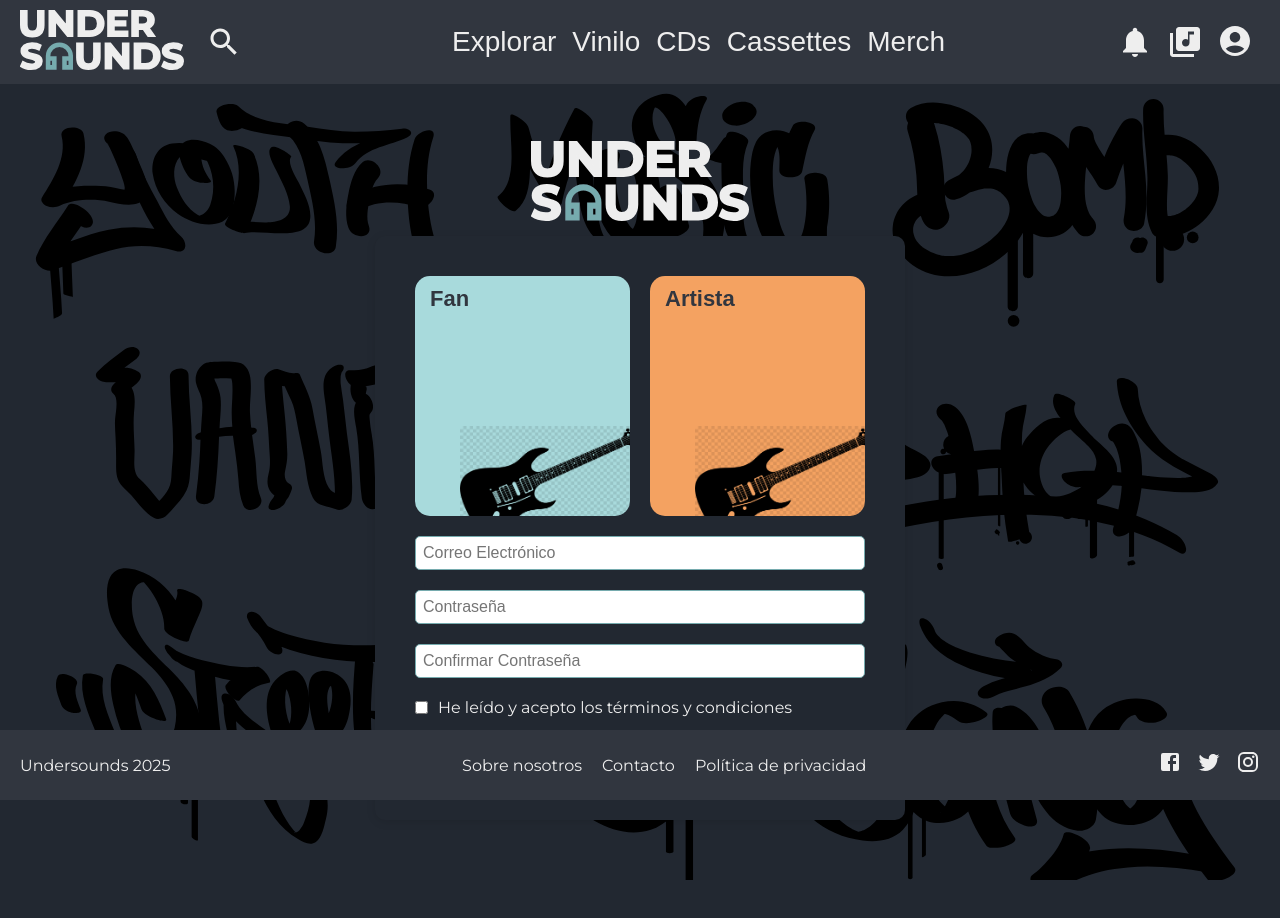
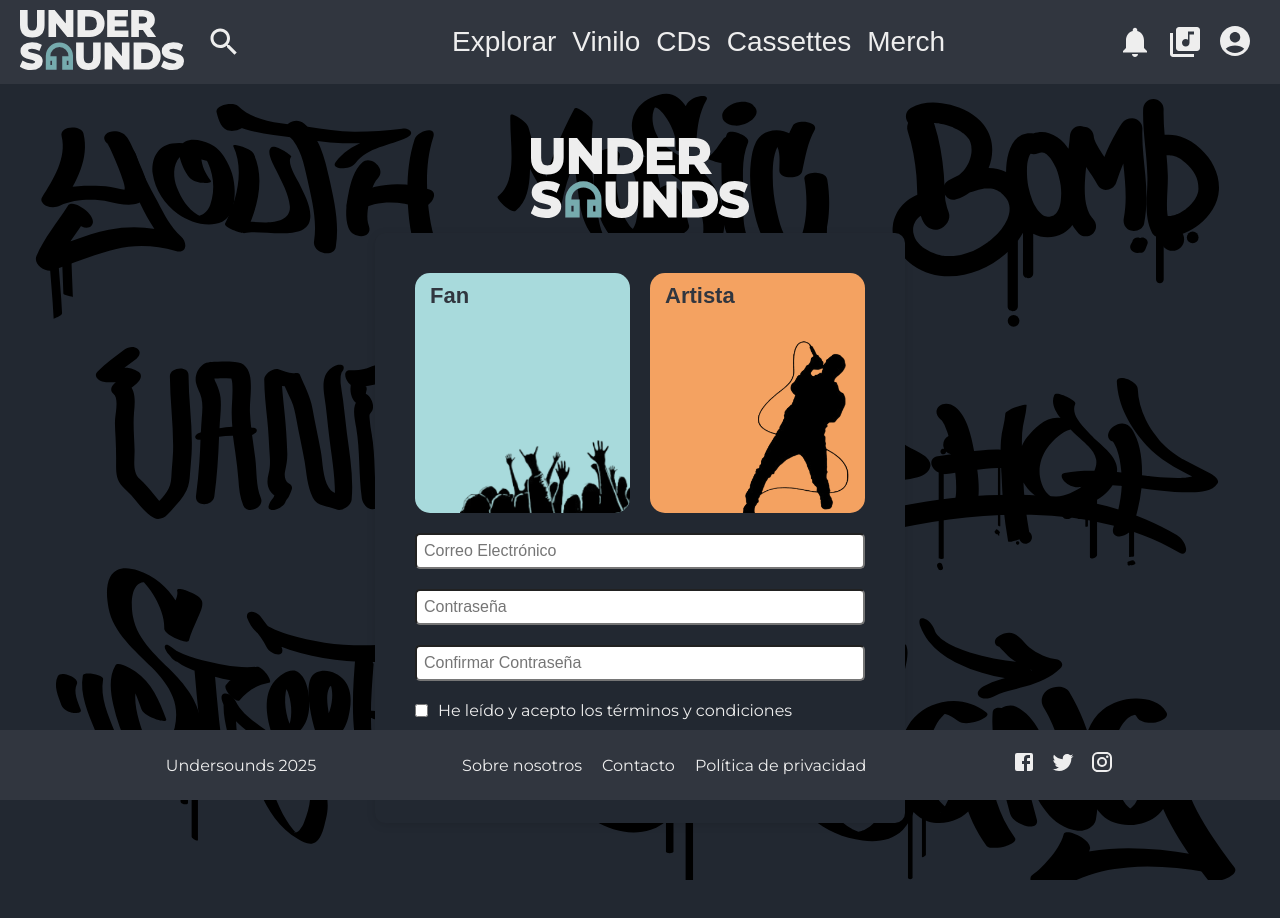
Before and after one commit to abenitezm/undersounds, a Next.js app: page /signup in a window 1280 px wide. Shown: the top 918 px of the page. Built offline with nearby package versions, Linux system fonts and the light colour scheme.

Commit message:
Arreglado el espacio del footer, los errores del login y signup.

```diff
--- a/src/app/components/Footer.tsx
+++ b/src/app/components/Footer.tsx
@@ -9,7 +9,7 @@
 
 const FooterContainer = styled.footer`
     display: flex;
-    justify-content: space-between;
+    justify-content: space-evenly;
     align-items: center;
     padding: 20px;
     background-color: ${colors.tertiary};
--- a/src/app/signup/page.tsx
+++ b/src/app/signup/page.tsx
@@ -29,9 +29,9 @@
     box-shadow: 0 2px 10px rgba(0, 0, 0, 0.1);
 `;
 
-const Input = styled.input`
+const Input = styled.input<{$errorInputs : boolean}>`
     padding: 7px;
-    border: 1px solid ${colors.primary};
+    border: 1px solid ${({$errorInputs}) => ($errorInputs ? "red" : "${colors.primary}")};
     border-radius: 5px;
     font-size: 16px;
 `;
@@ -68,8 +68,14 @@
     const [password, setPassword] = useState('');
     const [confirmPassword, setConfirmPassword] = useState('');
     const [role, setRole] = useState('');
+    const [acceptedTerms, setAcceptedTerms] = useState(false);
     const { setUserRole } = useAuth();
-    const [errorInputs, setErrorInputs] = useState(false);
+
+    // Estados para errores específicos
+    const [emailError, setEmailError] = useState(false);
+    const [passwordError, setPasswordError] = useState(false);
+    const [confirmPasswordError, setConfirmPasswordError] = useState(false);
+    const [roleError, setRoleError] = useState(false);
 
     const handleSubmit = (e: React.FormEvent) => {
         e.preventDefault();
@@ -80,15 +86,34 @@
     };
 
     const manejadorInputs = async () => {
+        const emailRegex = /^[^\s@]+@[^\s@]+\.[^\s@]+$/;
+        // Reinicia los errores
+        setEmailError(false);
+        setPasswordError(false);
+        setConfirmPasswordError(false);
+        setRoleError(false);
+
         if (!email || !password || !confirmPassword || !role) {
             toast.error("Tienes que introducir valores en todos los campos y seleccionar un rol");
-            setErrorInputs(true);
+            setEmailError(!emailError);
+            setPasswordError(!passwordError);
+            setConfirmPasswordError(!confirmPasswordError);
+            setRoleError(!roleError);
         } else if (password !== confirmPassword) {
             toast.error("Las contraseñas no coinciden");
-            setErrorInputs(true);
-        } else {
+            setPasswordError(!passwordError);
+            setConfirmPasswordError(!confirmPasswordError);
+        }else if(!emailRegex.test(email)){
+            toast.error("Introduce un correo válido");
+            setEmailError(!emailError);
+        }
+        else if (!acceptedTerms) {
+            toast.error("Tienes que aceptar los términos y condiciones");
+        }
+        else {
             toast.success("Te has registrado correctamente");
             setUserRole(role);
+            window.location.href = '/Perfil'; // Redirigimos a la página principal
         }
     };
 
@@ -99,14 +124,15 @@
                 <Botoneselección>
                     <FancyButton
                         title="Fan"
-                        imageSrc="prettyButtons/artista.png"
-                        bgColor={role === 'fan' ? "#D3D3D3" : "#A8DADC"}
+                        imageSrc="prettyButtons/fan.png"
+                        bgColor={role === 'fan' ? "#28a745" : "#A8DADC"}
                         onClick={() => setRole('fan')}
+
                     />
                     <FancyButton
                         title="Artista"
                         imageSrc="prettyButtons/artista.png"
-                        bgColor={role === 'artista' ? "#D3D3D3" : "#F4A261"}
+                        bgColor={role === 'artista' ? "#28a745" : "#F4A261"}
                         onClick={() => setRole('artista')}
                     />
                 </Botoneselección>
@@ -115,35 +141,33 @@
                     placeholder="Correo Electrónico"
                     value={email}
                     onChange={(e) => setEmail(e.target.value)}
+                    $errorInputs = {emailError}
                 />
                 <Input
                     type="password"
                     placeholder="Contraseña"
                     value={password}
                     onChange={(e) => setPassword(e.target.value)}
+                    $errorInputs = {passwordError}
                 />
                 <Input
                     type="password"
                     placeholder="Confirmar Contraseña"
                     value={confirmPassword}
                     onChange={(e) => setConfirmPassword(e.target.value)}
+                    $errorInputs = {confirmPasswordError}
                 />
                {/* Añadimos un checkbox para aceptar los términos y condiciones */}
                 <CheckboxContainer>
                     <Checkbox
                         type="checkbox"
+                        checked={acceptedTerms}
+                        onChange={(e) => setAcceptedTerms(e.target.checked)}
                     />
                     <span>He leído y acepto los términos y condiciones</span>
                 </CheckboxContainer>
                 <ButtonContainer>
-                    {/* Si hay error, no se puede hacer el enlace */}
-                    {errorInputs ? (
-                        <PrimaryButton text={"Registrarse"} onClick={manejadorInputs} />
-                    ) : (
-                        <Link href="/" passHref>
-                            <PrimaryButton text={"Registarse"} onClick={manejadorInputs}/>
-                        </Link>
-                    )}
+                    <PrimaryButton type="submit" text={"Registrarse"} onClick={manejadorInputs}/>
                 </ButtonContainer>
             </Form>
             <ToastContainer position="bottom-center" autoClose={3000} />
```
Also changed, not shown: src/app/login/page.tsx (+28 -12 lines), public/prettyButtons/artista.png, public/prettyButtons/fan.png (added).
